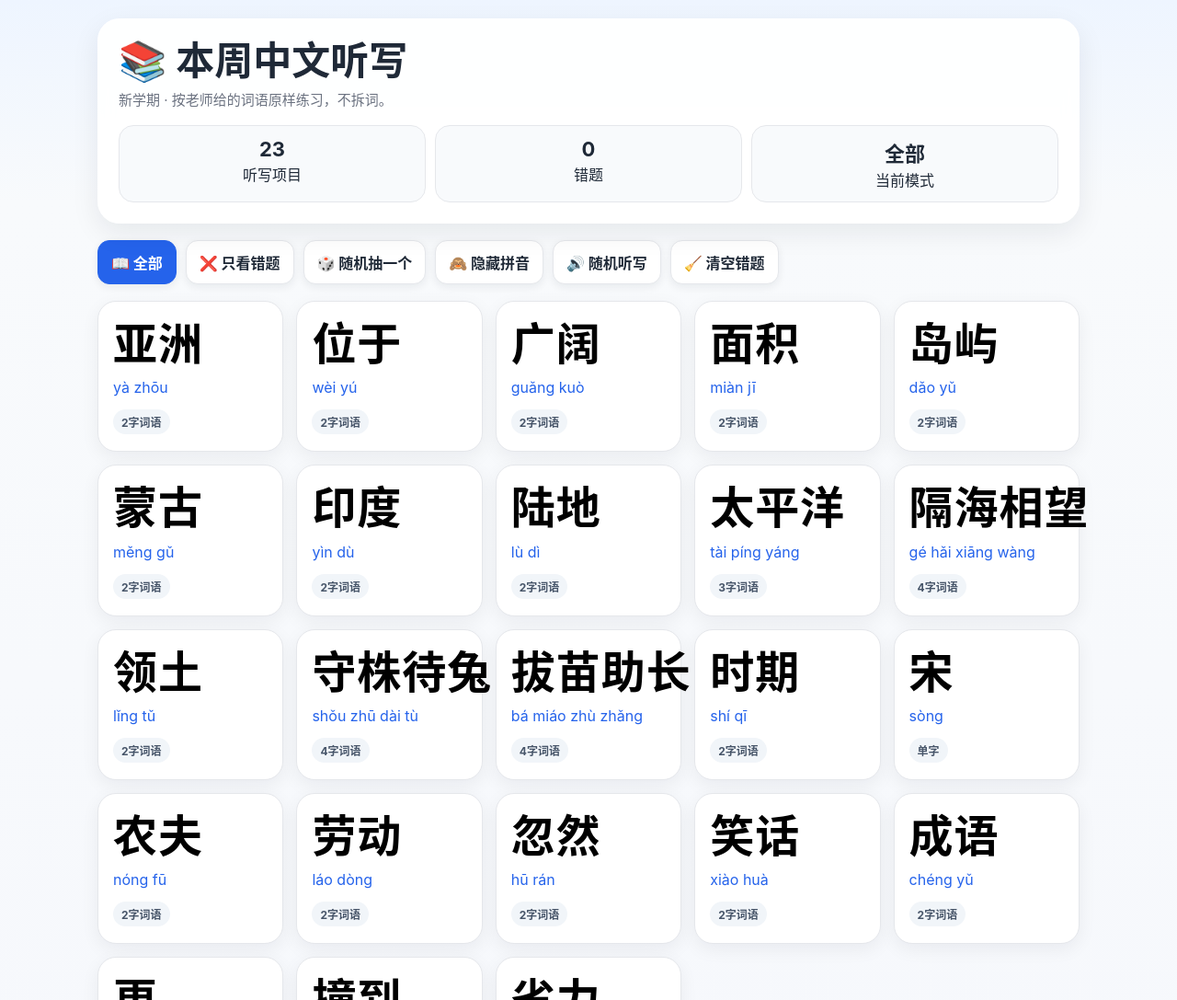
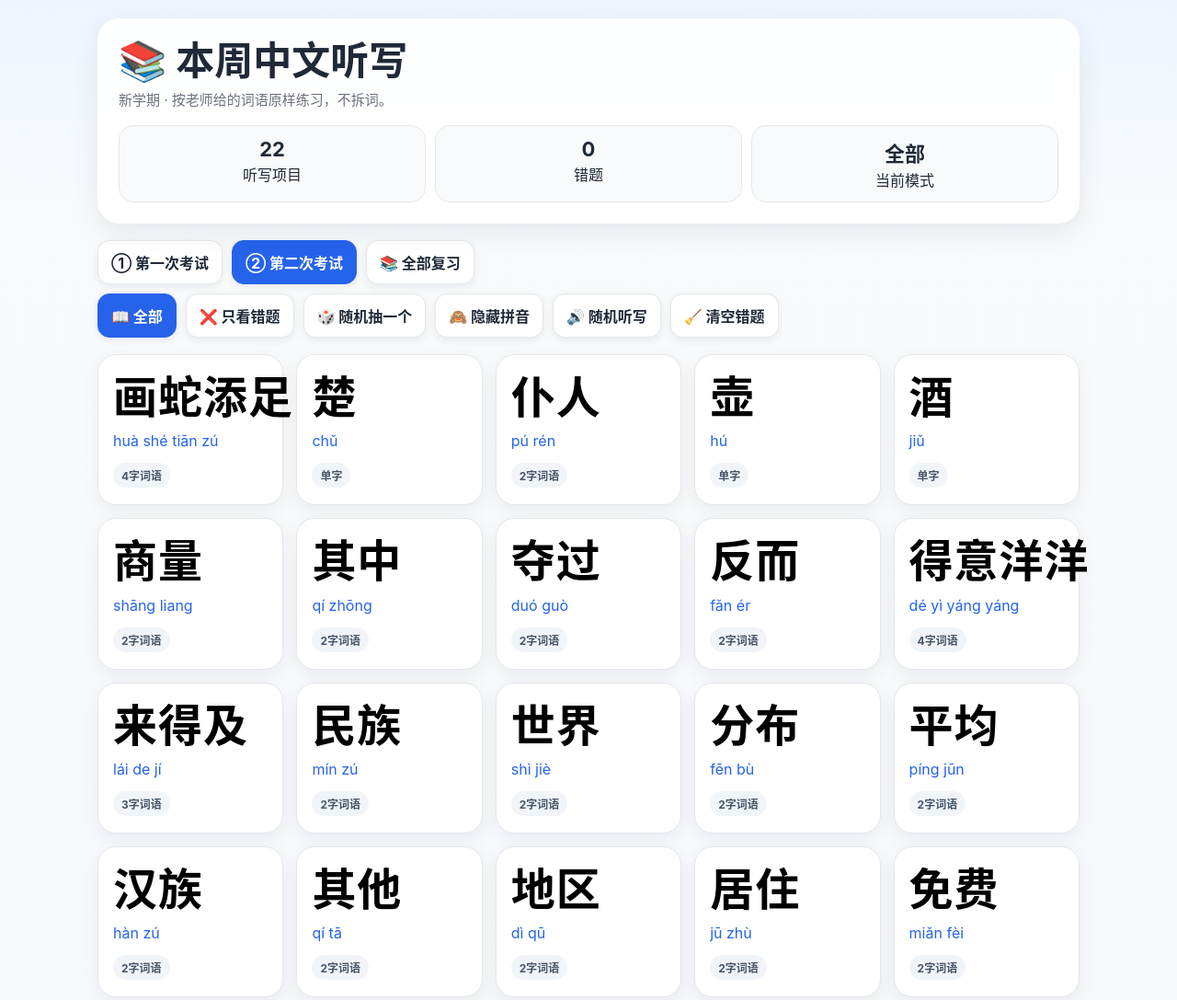
Before and after one commit to visla-bonnie/chinese-stroke-practice, a plain HTML site: page index.html in a window 1280 px wide. Shown: the top 1087 px of the page at 92% size. Drawn offline with Linux system fonts and the light colour scheme.

Commit message:
Update index.html

```diff
--- a/index.html
+++ b/index.html
@@ -360,6 +360,12 @@
       </div>
     </section>
 
+    <div class="toolbar" style="margin-bottom:-8px">
+      <button id="exam1Btn" onclick="selectExam(1)">① 第一次考试</button>
+      <button id="exam2Btn" class="primary" onclick="selectExam(2)">② 第二次考试</button>
+      <button id="allExamBtn" onclick="selectExam(0)">📚 全部复习</button>
+    </div>
+
     <div class="toolbar">
       <button class="primary" id="allBtn" onclick="showAll()">📖 全部</button>
       <button id="wrongBtn" onclick="showWrong()">❌ 只看错题</button>
@@ -417,7 +423,7 @@
   </div>
 
 <script>
-const vocab = [
+const exam1Vocab = [
   {term:"亚洲", pinyin:"yà zhōu"},
   {term:"位于", pinyin:"wèi yú"},
   {term:"广阔", pinyin:"guǎng kuò"},
@@ -443,12 +449,54 @@ const vocab = [
   {term:"省力", pinyin:"shěng lì"}
 ];
 
+const exam2Vocab = [
+  {term:"画蛇添足", pinyin:"huà shé tiān zú"},
+  {term:"楚", pinyin:"chǔ"},
+  {term:"仆人", pinyin:"pú rén"},
+  {term:"壶", pinyin:"hú"},
+  {term:"酒", pinyin:"jiǔ"},
+  {term:"商量", pinyin:"shāng liang"},
+  {term:"其中", pinyin:"qí zhōng"},
+  {term:"夺过", pinyin:"duó guò"},
+  {term:"反而", pinyin:"fǎn ér"},
+  {term:"得意洋洋", pinyin:"dé yì yáng yáng"},
+  {term:"来得及", pinyin:"lái de jí"},
+  {term:"民族", pinyin:"mín zú"},
+  {term:"世界", pinyin:"shì jiè"},
+  {term:"分布", pinyin:"fēn bù"},
+  {term:"平均", pinyin:"píng jūn"},
+  {term:"汉族", pinyin:"hàn zú"},
+  {term:"其他", pinyin:"qí tā"},
+  {term:"地区", pinyin:"dì qū"},
+  {term:"居住", pinyin:"jū zhù"},
+  {term:"免费", pinyin:"miǎn fèi"},
+  {term:"亿", pinyin:"yì"},
+  {term:"寿命", pinyin:"shòu mìng"}
+];
+
+let currentExam = 2;
+let vocab = exam2Vocab;
+
 const STORAGE_KEY = "new_semester_dictation_wrong_v1";
 let wrong = JSON.parse(localStorage.getItem(STORAGE_KEY) || "{}");
 let showWrongOnly = false;
 let hidePinyin = false;
 let currentIndex = 0;
 let writers = [];
+
+function selectExam(n){
+  currentExam = n;
+  vocab = n === 1 ? exam1Vocab : n === 2 ? exam2Vocab : [...exam1Vocab, ...exam2Vocab];
+  currentIndex = 0;
+  showWrongOnly = false;
+
+  document.getElementById("exam1Btn").classList.toggle("primary", n === 1);
+  document.getElementById("exam2Btn").classList.toggle("primary", n === 2);
+  document.getElementById("allExamBtn").classList.toggle("primary", n === 0);
+  document.getElementById("allBtn").classList.add("primary");
+  document.getElementById("wrongBtn").classList.remove("active");
+  render();
+}
 
 function saveWrong(){
   localStorage.setItem(STORAGE_KEY, JSON.stringify(wrong));
```
